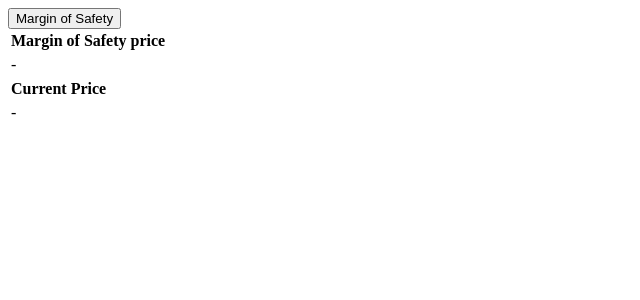
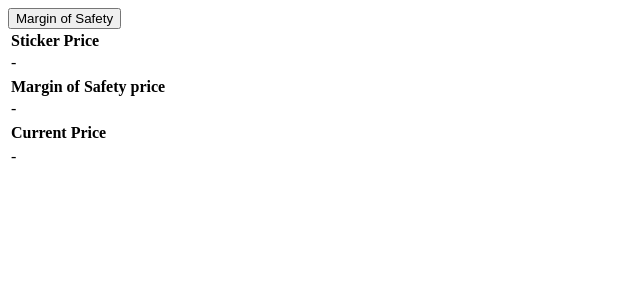
Before and after one commit to mrhappyasthma/IsThisStockGood, a Flask app: template templates/margin_of_safety.html in a window 1280 px wide. Shown: the top 300 px of the page, without its empty margins (0-640 px from the left). Run offline with Flask 2, Linux system fonts and the light colour scheme; the template is opened without the code that fills it, so the values that code supplies are empty.

Commit message:
Add 'sticker price' to the UI.
Fixes https://github.com/mrhappyasthma/IsThisStockGood/issues/42

```diff
--- a/templates/js/search.js
+++ b/templates/js/search.js
@@ -82,6 +82,7 @@ $(document).ready(function() {
       // Update margin of safety numbers
       updateHtmlWithValueForKey(data, 'margin_of_safety_price', /*commas=*/false)
       updateHtmlWithValueForKey(data, 'current_price', /*commas=*/false)
+      updateHtmlWithValueForKey(data, 'sticker_price', /*commas=*/false)
       let marginOfSafety = data['margin_of_safety_price']
       if (marginOfSafety) {
         let range = [marginOfSafety, marginOfSafety * 1.25, marginOfSafety * 1.5]
--- a/templates/margin_of_safety.html
+++ b/templates/margin_of_safety.html
@@ -11,19 +11,37 @@
   <div class="row pt-3 justify-content-center">
     <div class="col">
       <table class="table table-bordered text-center">
-        <tr id="debt_equity_title_label">
-          <thead class="thead-light">
+        <thead class="thead-light">
+          <tr id="margin_of_safety_title_label">
+            <th>Sticker Price</th>
+          </tr>
+        </thead>
+        <tr id="margin_of_safety_prices">
+          <td id="sticker_price">
+            -
+          </td>
+        </tr>
+      </table>
+    </div>
+
+    <div class="col">
+      <table class="table table-bordered text-center">
+        <thead class="thead-light">
+          <tr id="margin_of_safety_title_label">
             <th>Margin of Safety price</th>
-          </thead>
+          </tr>
+        </thead>
+        <tr id="margin_of_safety_prices">
           <td id="margin_of_safety_price">
             -
           </td>
         </tr>
       </table>
     </div>
+
     <div class="col">
       <table class="table table-bordered text-center">
-        <tr id="debt_equity_title_label">
+        <tr id="current_price_title_label">
           <thead class="thead-light">
             <th>Current Price</th>
           </thead>
```
